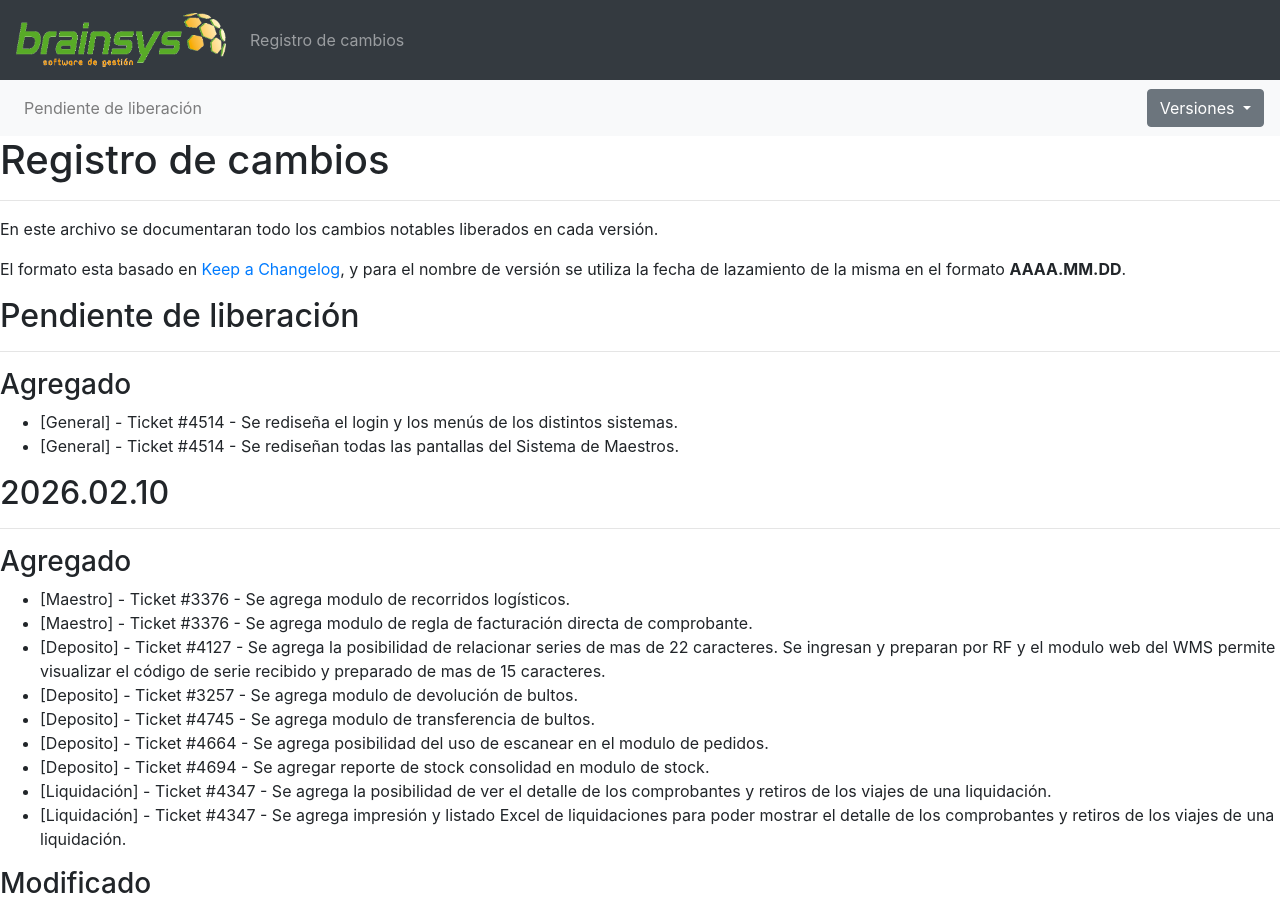
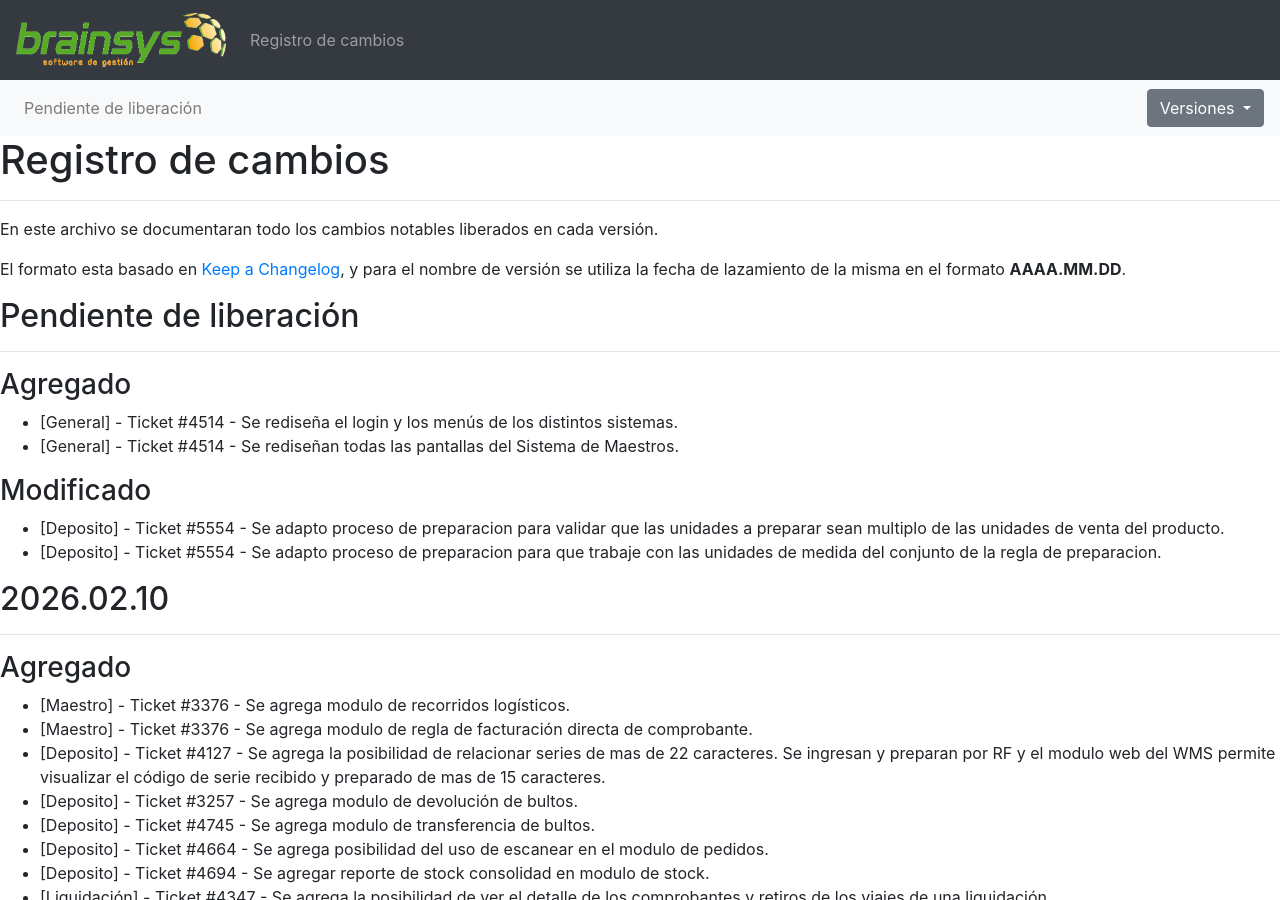
Before and after one commit to brainsys-arsaad/versionado, a Jekyll site: the page built from registro-cambios.markdown, in a window 1280 px wide and 900 px high. Built offline with Jekyll 4.4.1, drawn with Linux system fonts in a browser that asks for light colours.

Commit message:
Update registro-cambios.markdown

```diff
--- a/registro-cambios.markdown
+++ b/registro-cambios.markdown
@@ -128,6 +128,10 @@ El formato esta basado en [Keep a Changelog](https://keepachangelog.com/es-ES/1.
 
 - [General] - Ticket #4514 - Se rediseña el login y los menús de los distintos sistemas.
 - [General] - Ticket #4514 - Se rediseñan todas las pantallas del Sistema de Maestros.
+
+### Modificado
+- [Deposito] - Ticket #5554 - Se adapto proceso de preparacion para validar que las unidades a preparar sean multiplo de las unidades de venta del producto.
+- [Deposito] - Ticket #5554 - Se adapto proceso de preparacion para que trabaje con las unidades de medida del conjunto de la regla de preparacion.
 
 ## 2026.02.10
 ---
```
